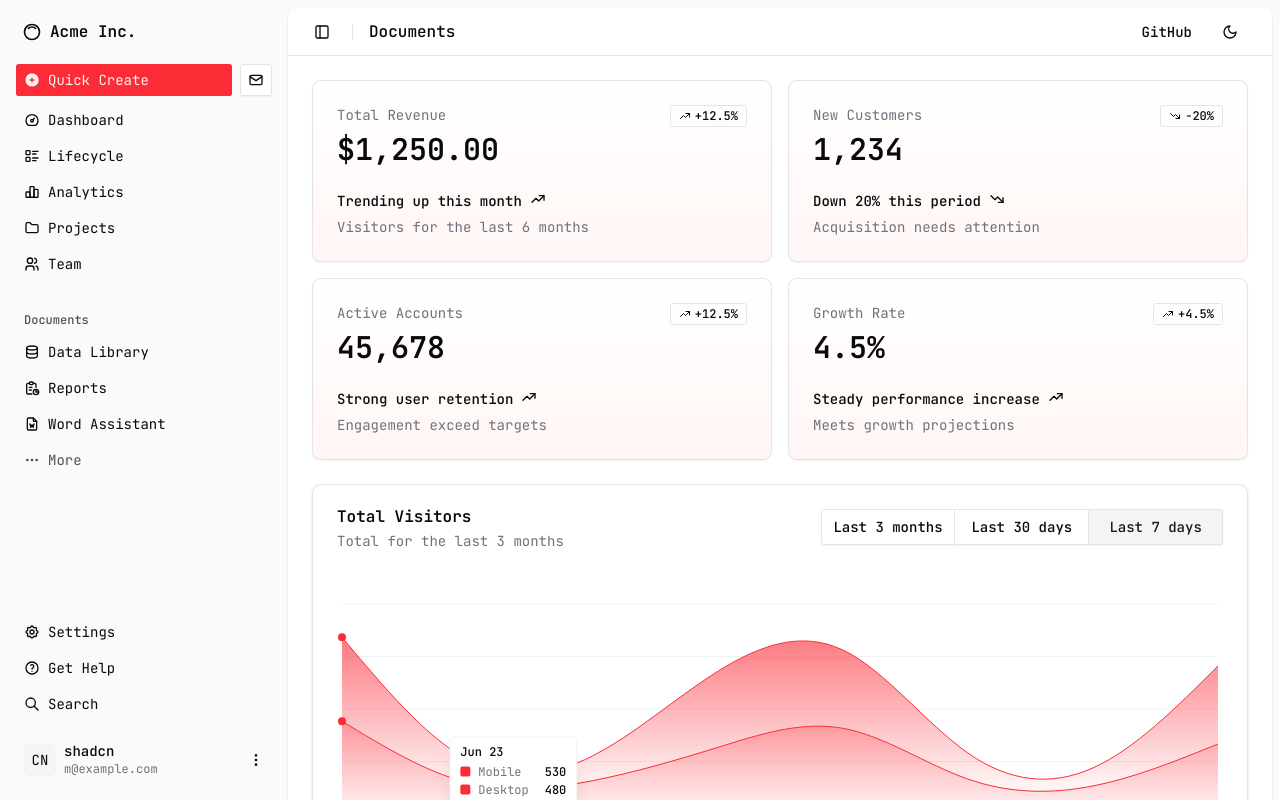
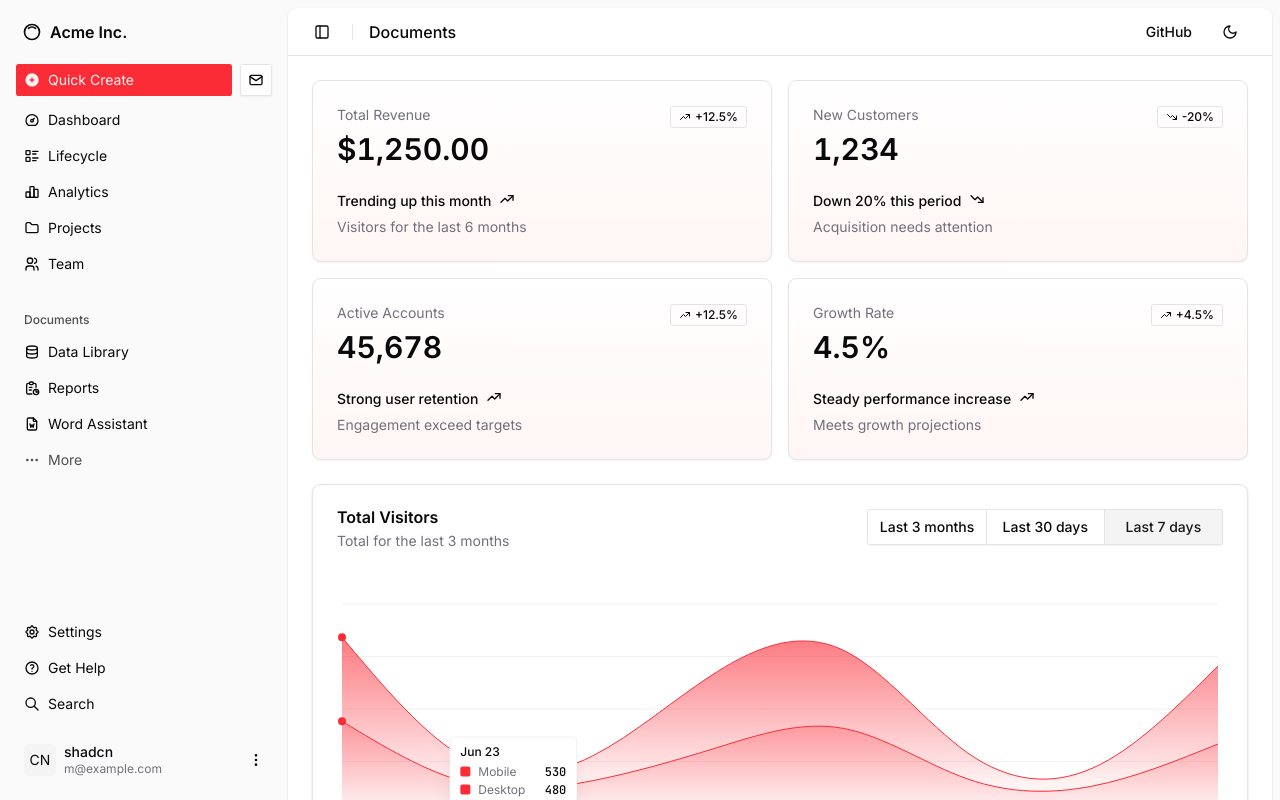
Before and after one commit to codeBelt/2025-starter, a Next.js app: page / in a window 1280 px wide. Shown: the top 800 px of the page. Built offline with nearby package versions, Linux system fonts and the light colour scheme.

Commit message:
Fix font in app

```diff
--- a/src/app/layout.tsx
+++ b/src/app/layout.tsx
@@ -17,7 +17,9 @@ export async function generateMetadata() {
 export default function RootLayout({children}: LayoutRouteProps) {
   return (
     <html lang="en">
-      <body className={`${interFont.className} ${jetBrainsMonoFont.className} antialiased`}>{children}</body>
+      <body className={`${interFont.variable} ${interFont.className} ${jetBrainsMonoFont.variable} antialiased`}>
+        {children}
+      </body>
     </html>
   );
 }
```
